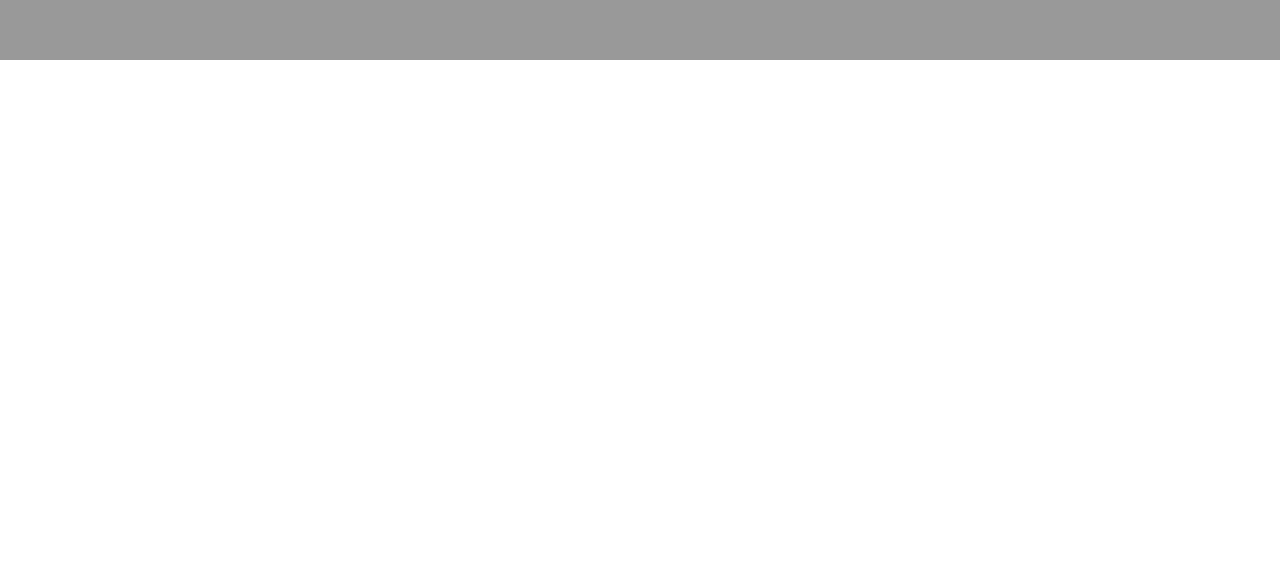
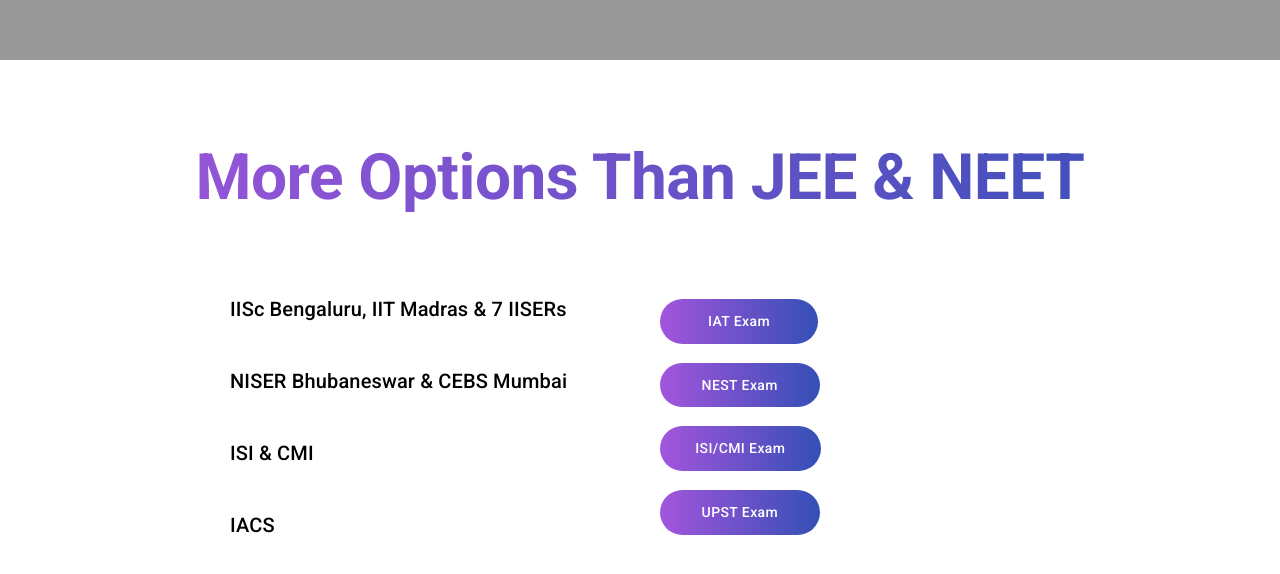
Before and after one commit to Shahed007/Sciastra, a React (Vite) app: page / in a window 1280 px wide. Shown: the part 740-1314 px from the top of the page. Before the commit the page ends 800 px from the top, so only its background shows below. Built offline with nearby package versions, Linux system fonts and the light colour scheme.

Commit message:
Create more option section.

```diff
--- a/src/App.jsx
+++ b/src/App.jsx
@@ -1,11 +1,13 @@
 import Navbar from "./components/navbar/Navbar";
 import Hero from "./ui/hero/Hero";
+import MoreOption from "./ui/moreOption/MoreOption";
 
 function App() {
   return (
     <>
       <Navbar></Navbar>
       <Hero></Hero>
+      <MoreOption></MoreOption>
     </>
   );
 }
--- a/src/components/navbar/Navbar.jsx
+++ b/src/components/navbar/Navbar.jsx
@@ -4,23 +4,12 @@
 import Divider from "@mui/material/Divider";
 import Drawer from "@mui/material/Drawer";
 import IconButton from "@mui/material/IconButton";
-import List from "@mui/material/List";
-import ListItem from "@mui/material/ListItem";
-import ListItemButton from "@mui/material/ListItemButton";
-import ListItemText from "@mui/material/ListItemText";
 import MenuIcon from "@mui/icons-material/Menu";
 import Toolbar from "@mui/material/Toolbar";
 import Typography from "@mui/material/Typography";
 import Button from "@mui/material/Button";
 import { useState } from "react";
-import {
-  AccordionDetails,
-  AccordionSummary,
-  Container,
-  Menu,
-  MenuItem,
-  Popover,
-} from "@mui/material";
+import { AccordionDetails, AccordionSummary, Container } from "@mui/material";
 import logo from "../../assets/logo/sciastra.webp";
 import Accordion from "@mui/material/Accordion";
 import ExpandMoreIcon from "@mui/icons-material/ExpandMore";
@@ -50,7 +39,18 @@
       >
         {/* Your drawer content goes here */}
         <div className="w-[240px] p-4">
-          <Accordion sx={{ mb: "14px" }}>
+          <Box
+            textAlign="center"
+            sx={{
+              display: "flex",
+              justifyContent: "center",
+              mb: '1rem'
+            }}
+          >
+            <img height={10} width={50} src={logo} alt="" />
+          </Box>
+          <Divider></Divider>
+          <Accordion sx={{ my: "14px" }}>
             <AccordionSummary
               expandIcon={<ExpandMoreIcon />}
               aria-controls="panel-content"
--- a/src/ui/hero/Hero.jsx
+++ b/src/ui/hero/Hero.jsx
@@ -1,4 +1,4 @@
-import { Box, Container, Typography } from "@mui/material";
+import {Container } from "@mui/material";
 import heroVideo from "../../assets/video/rocketNew.mp4";
 const Hero = () => {
   return (
--- /dev/null
+++ b/src/ui/moreOption/MoreOption.jsx
@@ -0,0 +1,141 @@
+import {
+  Button,
+  Container,
+  List,
+  ListItem,
+  ListItemText,
+  Typography,
+} from "@mui/material";
+import { Grid } from "@mui/material";
+
+const MoreOption = () => {
+  return (
+    <section className="my-20">
+      <Container maxWidth="xl">
+        <Typography
+          variant="h2"
+          component="h2"
+          sx={{
+            fontWeight: 600,
+            fontSize: {
+              xs: "2rem",
+              md: "4rem",
+            },
+            textAlign: "center",
+            background: "linear-gradient(to right, #A355DC, #344FB6)",
+            backgroundClip: "text",
+            color: "transparent",
+          }}
+        >
+          More Options Than JEE & NEET
+        </Typography>
+      </Container>
+      <Container maxWidth="md" sx={{ my: "4rem" }}>
+        <Grid
+          container
+          spacing={1}
+          alignItems="center"
+          justifyContent="center"
+          sx={{
+            px: "1rem",
+          }}
+        >
+          <Grid item sm={6} md={6}>
+            <List
+              sx={{
+                display: "flex",
+                flexDirection: "column",
+                gap: { md: "2rem" },
+              }}
+            >
+              <ListItemText>
+                <Typography variant="h6" component="h3" sx={{ xs: "16px" }}>
+                  IISc Bengaluru, IIT Madras & 7 IISERs
+                </Typography>
+              </ListItemText>
+              <ListItemText>
+                <Typography variant="h6" component="h3">
+                  NISER Bhubaneswar & CEBS Mumbai
+                </Typography>
+              </ListItemText>
+              <ListItemText>
+                <Typography variant="h6" component="h3">
+                  ISI & CMI
+                </Typography>
+              </ListItemText>
+              <ListItemText>
+                <Typography variant="h6" component="h3">
+                  IACS
+                </Typography>
+              </ListItemText>
+            </List>
+          </Grid>
+          <Grid item sm={6} md={6}>
+            <List
+              sx={{ display: "flex", flexDirection: "column", gap: ".2rem" }}
+            >
+              <ListItem>
+                <Button
+                  sx={{
+                    textTransform: "none",
+                    background: "linear-gradient(to left, #344FB6 , #A355DC )",
+                    px: "3rem",
+                    py: "10px",
+                    borderRadius: "20rem",
+                    color: "white",
+                  }}
+                >
+                  IAT Exam
+                </Button>
+              </ListItem>
+              <ListItem>
+                <Button
+                  sx={{
+                    textTransform: "none",
+                    background: "linear-gradient(to left, #344FB6 , #A355DC )",
+                    px: "2.6rem",
+                    py: "10px",
+                    borderRadius: "20rem",
+                    color: "white",
+                  }}
+                >
+                  NEST Exam
+                </Button>
+              </ListItem>
+              <ListItem>
+                <Button
+                  sx={{
+                    textTransform: "none",
+                    background: "linear-gradient(to left, #344FB6 , #A355DC )",
+                    px: "2.2rem",
+                    py: "10px",
+                    borderRadius: "20rem",
+                    color: "white",
+                  }}
+                >
+                  ISI/CMI Exam
+                </Button>
+              </ListItem>
+              <ListItem>
+                <Button
+                  sx={{
+                    textTransform: "none",
+                    background: "linear-gradient(to left, #344FB6 , #A355DC )",
+                    px: "2.6rem",
+                    py: "10px",
+                    borderRadius: "20rem",
+                    color: "white",
+                  }}
+                >
+                  UPST Exam
+                </Button>
+              </ListItem>
+            </List>
+          </Grid>
+        </Grid>
+      </Container>
+    </section>
+  );
+};
+
+export default MoreOption;
```
